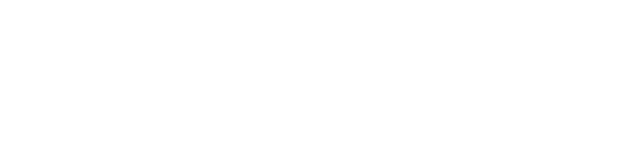
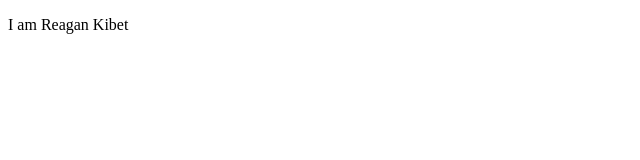
Before and after one commit to compsc95/TEST-FOLDER, a plain HTML site: page Solution/Sakaja Tournament/index2.html in a window 1280 px wide. Shown: the whole page, without its empty margins (0-640 px from the left). Drawn offline with Linux system fonts and the light colour scheme.

Commit message:
Update index2.html

```diff
--- a/Solution/Sakaja Tournament/index2.html
+++ b/Solution/Sakaja Tournament/index2.html
@@ -6,6 +6,6 @@
     <title>Document</title>
 </head>
 <body>
-
+    <p>I am Reagan Kibet</p>
 </body>
 </html>
```
